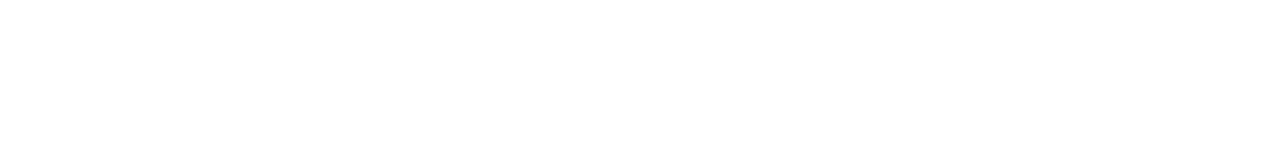
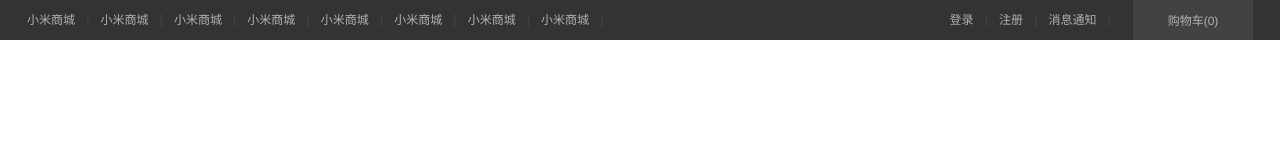
Before and after one commit to hhxxttxswangbo/Mi-static-page, a plain HTML site: page index.html in a window 1280 px wide. Drawn offline with Linux system fonts and the light colour scheme.

Commit message:
完成顶部结构

```diff
--- /dev/null
+++ b/css/index.css
@@ -0,0 +1,49 @@
+body {
+  font: 14px/1.5 "Helvetica Neue",Helvetica,Arial,"Microsoft Yahei","Hiragino Sans GB","Heiti SC","WenQuanYi Micro Hei",sans-serif;
+  color: #333;
+}
+
+.topBar {
+  /* 与body一样宽 */
+  width: 100%;
+  height: 40px;
+  background-color: #333;
+}
+
+.container {
+  width: 1226px;
+  height: 100%;
+  /* 居中显示 */
+  margin:0 auto;
+}
+
+.topBar .topBar-list {
+float: left;
+}
+
+.topBar .shop {
+  float: right;
+  width: 120px;
+  margin-left: 15px;
+  height: 40px;
+  line-height: 40px;
+  text-align: center;
+  background-color: #424242;
+}
+
+.topBar .login {
+    float: right;
+}
+
+.topBar a {
+  color: #b0b0b0;
+  font-size: 12px;
+  /* a 标签行内元素转换为行内块才能设置高度 */
+  display: inline-block;
+  line-height: 40px;
+}
+
+.topBar span {
+  color: #424242;
+  margin:0 .5em;
+}
--- /dev/null
+++ b/css/reset.css
@@ -0,0 +1,14 @@
+body,p,ul,ol,dl,dt,h1,h2,h3,h4,h5,h6,dl,dt,dd{
+	margin: 0;
+	padding: 0;
+}
+ul,ol{
+	list-style: none;
+}
+input{
+	border: none;
+	outline: none;
+}
+a{
+	text-decoration: none;
+}
--- a/index.html
+++ b/index.html
@@ -5,21 +5,62 @@
   <meta charset="UTF-8">
   <meta name="viewport" content="width=device-width, initial-scale=1.0">
   <title>小米商城</title>
+  <link rel="stylesheet" href="./css/reset.css">
+  <link rel="stylesheet" href="./css/index.css">
 </head>
 
 <body>
   <!-- 顶部栏 -->
   <div class="topBar">
+    <div class="container">
+      <div class="topBar-list">
+        <a href="#">小米商城</a>
+        <span>|</span>
+        <a href="#">小米商城</a>
+        <span>|</span>
+        <a href="#">小米商城</a>
+        <span>|</span>
+        <a href="#">小米商城</a>
+        <span>|</span>
+        <a href="#">小米商城</a>
+        <span>|</span>
+        <a href="#">小米商城</a>
+        <span>|</span>
+        <a href="#">小米商城</a>
+        <span>|</span>
+        <a href="#">小米商城</a>
+        <span>|</span>
+      </div>
+      <div class="shop">
 
+        <a href="#">购物车(0)</a>
+      </div>
+      <div class="login">
+        <a href="#">登录</a>
+        <span>|</span>
+        <a href="#">注册</a>
+        <span>|</span>
+        <a href="#">消息通知</a>
+        <span>|</span>
+      </div>
+    </div>
   </div>
   <!-- 导航栏 -->
-  <div class="header"></div>
+  <div class="header">
+    <div class="container"></div>
+  </div>
   <!-- 主页内容 -->
-  <div class="site-content"></div>
+  <div class="site-content">
+    <div class="container"></div>
+  </div>
   <!-- 内容详情 -->
-  <div class="content_desc"></div>
+  <div class="content_desc">
+    <div class="container"></div>
+  </div>
   <!-- 脚部 -->
-  <div class="fotter"></div>
+  <div class="fotter">
+    <div class="container"></div>
+  </div>
 </body>
 
 </html>
```
